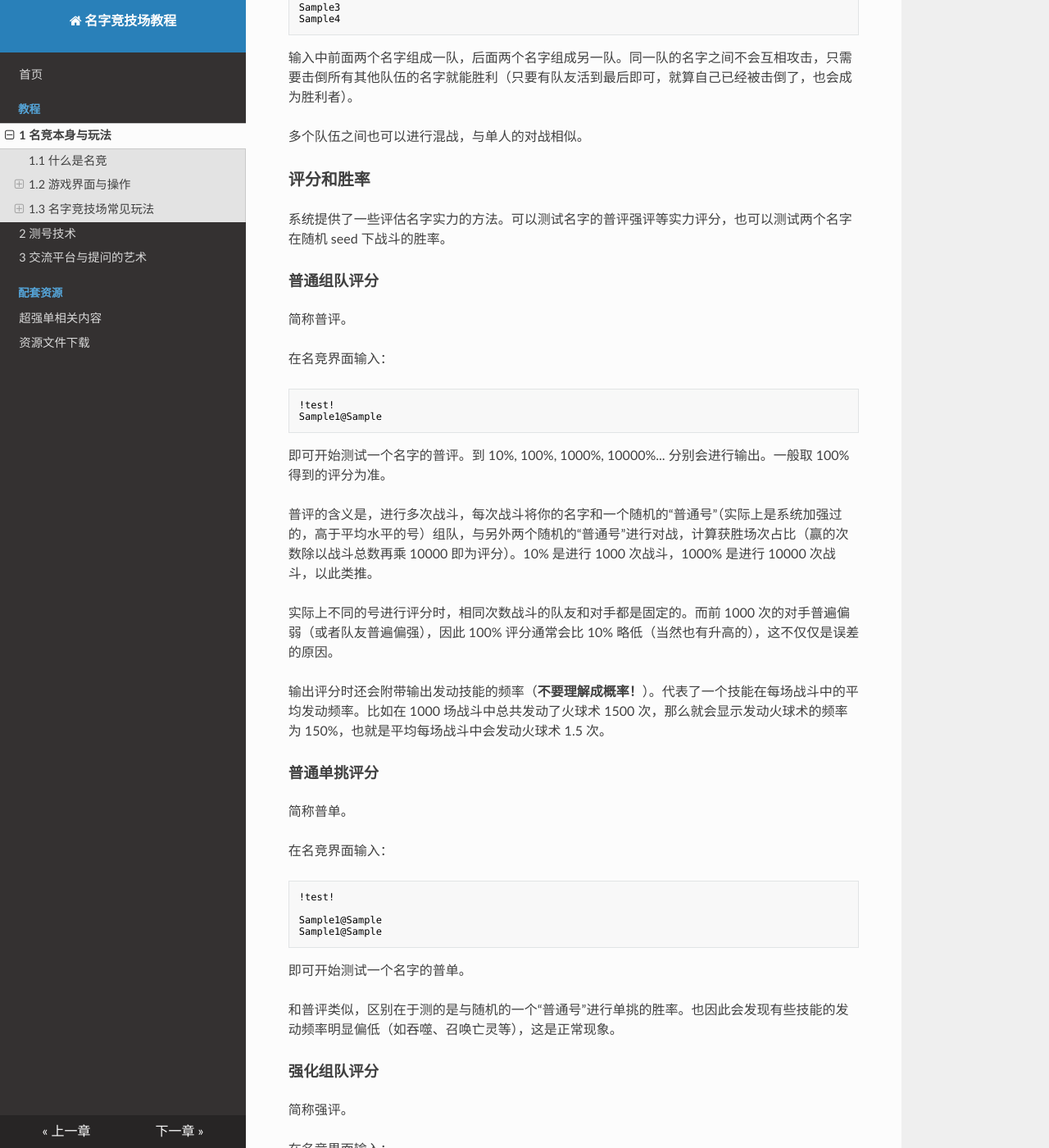
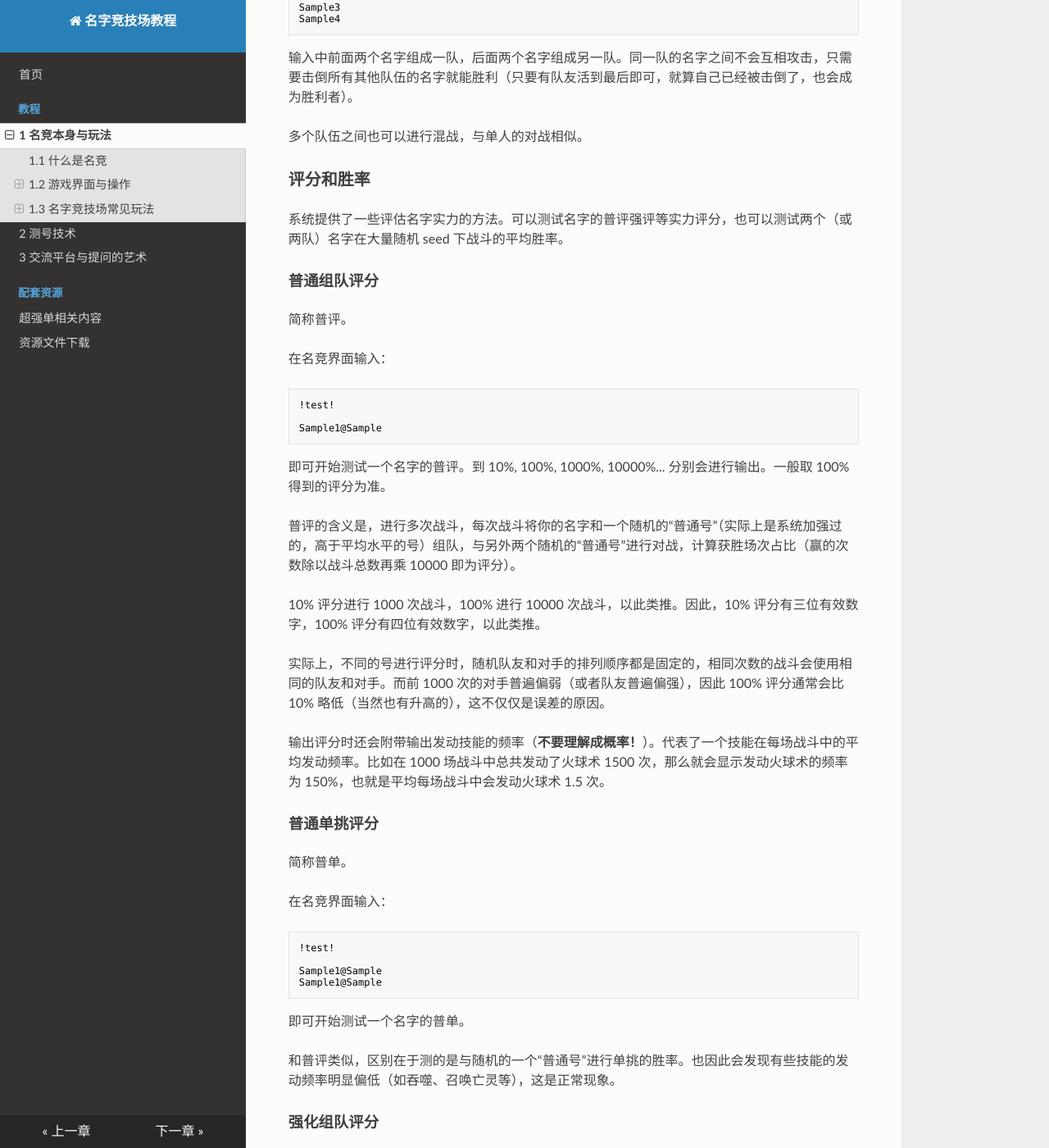
Before and after one commit to sqrt2802/namern-help-dev, an MkDocs documentation site: the page built from docs/chp1.md, in a window 1280 px wide and 1400 px high, scrolled down 1474 px. Shown: the whole window at 82% size. Built offline with MkDocs 1.6.1, drawn with Linux system fonts in a browser that asks for light colours.

Commit message:
更新 chp1.md

````diff
--- a/docs/chp1.md
+++ b/docs/chp1.md
@@ -46,7 +46,7 @@ Sample4
 
 ### 评分和胜率
 
-系统提供了一些评估名字实力的方法。可以测试名字的普评强评等实力评分，也可以测试两个名字在随机 seed 下战斗的胜率。
+系统提供了一些评估名字实力的方法。可以测试名字的普评强评等实力评分，也可以测试两个（或两队）名字在大量随机 seed 下战斗的平均胜率。
 
 #### 普通组队评分
 
@@ -56,14 +56,17 @@ Sample4
 
 ```text
 !test!
+
 Sample1@Sample
 ```
 
 即可开始测试一个名字的普评。到 10%, 100%, 1000%, 10000%... 分别会进行输出。一般取 100% 得到的评分为准。
 
-普评的含义是，进行多次战斗，每次战斗将你的名字和一个随机的“普通号”（实际上是系统加强过的，高于平均水平的号）组队，与另外两个随机的“普通号”进行对战，计算获胜场次占比（赢的次数除以战斗总数再乘 10000 即为评分）。10% 是进行 1000 次战斗，1000% 是进行 10000 次战斗，以此类推。
+普评的含义是，进行多次战斗，每次战斗将你的名字和一个随机的“普通号”（实际上是系统加强过的，高于平均水平的号）组队，与另外两个随机的“普通号”进行对战，计算获胜场次占比（赢的次数除以战斗总数再乘 10000 即为评分）。
 
-实际上不同的号进行评分时，相同次数战斗的队友和对手都是固定的。而前 1000 次的对手普遍偏弱（或者队友普遍偏强），因此 100% 评分通常会比 10% 略低（当然也有升高的），这不仅仅是误差的原因。
+10% 评分进行 1000 次战斗，100% 进行 10000 次战斗，以此类推。因此，10% 评分有三位有效数字，100% 评分有四位有效数字，以此类推。
+
+实际上，不同的号进行评分时，随机队友和对手的排列顺序都是固定的，相同次数的战斗会使用相同的队友和对手。而前 1000 次的对手普遍偏弱（或者队友普遍偏强），因此 100% 评分通常会比 10% 略低（当然也有升高的），这不仅仅是误差的原因。
 
 输出评分时还会附带输出发动技能的频率（**不要理解成概率！**）。代表了一个技能在每场战斗中的平均发动频率。比如在 1000 场战斗中总共发动了火球术 1500 次，那么就会显示发动火球术的频率为 150%，也就是平均每场战斗中会发动火球术 1.5 次。
 
````
